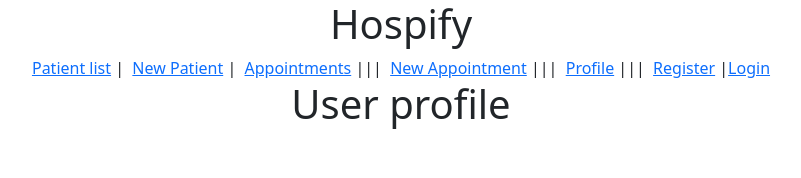
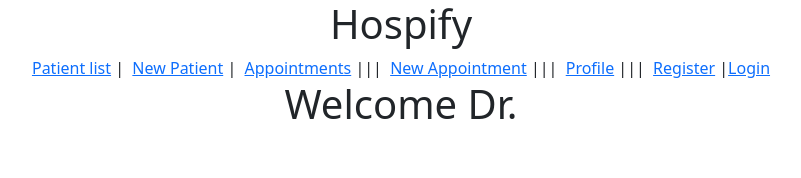
Before and after one commit to infjay/hospify-project-client, a React (Create React App) app: page /profile in a window 1280 px wide. Shown: the top 178 px of the page, without its empty margins (239-1040 px from the left). Built offline with nearby package versions, Linux system fonts and the light colour scheme; no server answers.

Commit message:
started working on user profile page can see name of doctor now

```diff
--- a/src/pages/UserProfile.jsx
+++ b/src/pages/UserProfile.jsx
@@ -1,7 +1,22 @@
+import { useState } from "react"
+import React from "react";
+import axios from "axios";
+
 function UserProfile () {
+    const [ userInfo, setUserInfo] = useState("")
+    const storedToken = localStorage.getItem('authToken');
+
+
+    React.useEffect( () => {
+        axios.get(`${process.env.REACT_APP_API_URL}/login`,
+        {headers: {Authorization: `Bearer ${storedToken}` } })
+            .then( result => setUserInfo(result.data))
+            .catch(err => console.log('there is an error', err))
+        },[])
+console.log(userInfo.response)
 
     return(
-        <h1>User profile</h1>
+        <h1>Welcome Dr. {userInfo?.response?.firstName} {userInfo?.response?.lastName}</h1>
     )
 }
 
```
